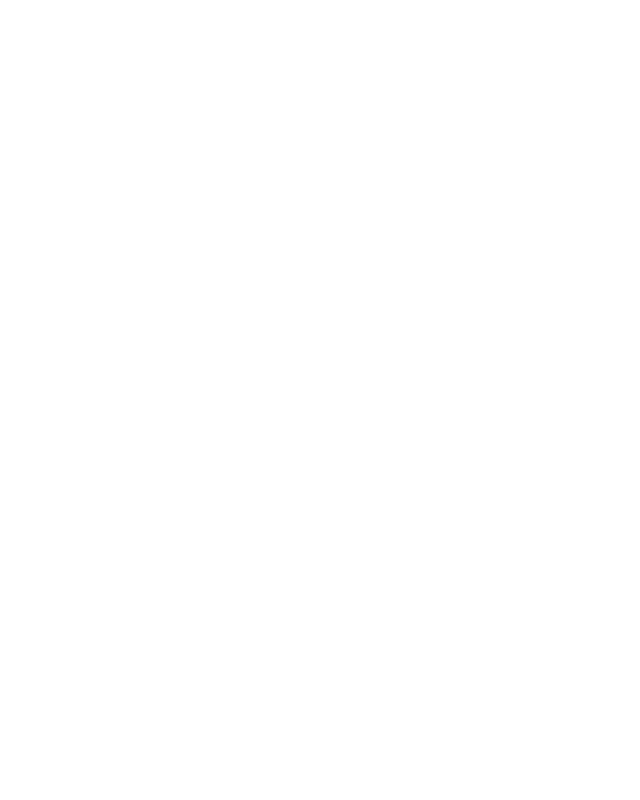
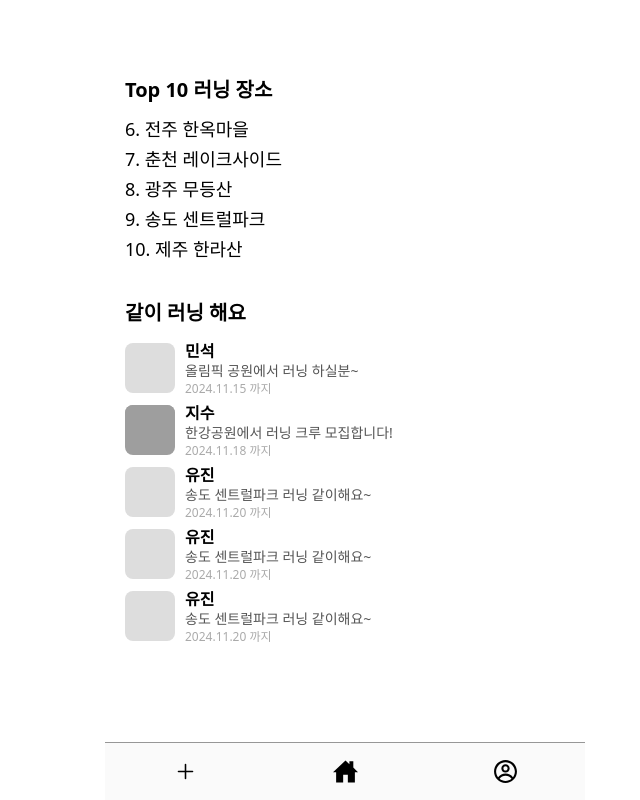
Before and after one commit to SonMinSeock/running-crew, a React (Vite) app: page / in a window 1280 px wide. Shown: the whole page, without its empty margins (295-935 px from the left). Built offline with nearby package versions, Linux system fonts and the light colour scheme; grey boxes are pictures that could not be loaded.

Commit message:
라우터 설정, 홈 화면디자인 구성

```diff
--- a/src/App.tsx
+++ b/src/App.tsx
@@ -1,5 +1,51 @@
+import { createBrowserRouter, RouterProvider } from "react-router-dom";
+import Layout from "./components/Layout";
+import Home from "./pages/Home";
+import { createGlobalStyle } from "styled-components";
+import reset from "styled-reset";
+
+const routes = [
+  {
+    path: "/",
+    element: <Layout />,
+    children: [
+      {
+        index: true,
+        element: <Home />,
+      },
+    ],
+  },
+];
+
+const router = createBrowserRouter(routes, {
+  future: {
+    v7_relativeSplatPath: true, // v7 동작 방식을 미리 활성화
+  },
+});
+
+const GlobalStyle = createGlobalStyle`
+  ${reset}
+  * {
+    box-sizing: border-box;
+  }
+  body {
+    height: 100vh;
+    font-family: system-ui, -apple-system, BlinkMacSystemFont, 'Segoe UI', Roboto, Oxygen, Ubuntu, Cantarell, 'Open Sans', 'Helvetica Neue', sans-serif;
+    #root {
+      height: 100%;
+    }
+  }
+
+
+`;
+
 function App() {
-  return <></>;
+  return (
+    <>
+      <GlobalStyle />
+      <RouterProvider router={router} />
+    </>
+  );
 }
 
 export default App;
--- /dev/null
+++ b/src/components/Layout.tsx
@@ -0,0 +1,50 @@
+import { Outlet } from "react-router-dom";
+import styled from "styled-components";
+import { IoHomeSharp, IoAdd } from "react-icons/io5";
+import { CgProfile } from "react-icons/cg";
+
+const Container = styled.div`
+  height: 100%;
+  padding-top: 80px;
+  max-width: 480px; /* 모바일 최대 너비 */
+  margin: 0 auto; /* 가운데 정렬 */
+  background-color: #fff; /* 필요에 따라 배경색 추가 */
+`;
+
+const NavBar = styled.footer`
+  position: fixed;
+  bottom: 0px;
+  width: 100%;
+  max-width: 480px; /* 모바일 최대 너비 */
+  height: 58px;
+  background-color: #fafafa;
+  border-top: 1px solid #979797;
+  display: flex;
+  justify-content: space-around;
+  align-items: center;
+  margin: 0 auto; /* 가운데 정렬 */
+  left: 50%;
+  transform: translateX(-50%); /* NavBar가 화면 중앙에 위치하도록 설정 */
+
+  & svg {
+    font-size: 25px;
+    cursor: pointer;
+  }
+`;
+
+function Layout() {
+  return (
+    <>
+      <Container>
+        <Outlet />
+        <NavBar>
+          <IoAdd />
+          <IoHomeSharp />
+          <CgProfile />
+        </NavBar>
+      </Container>
+    </>
+  );
+}
+
+export default Layout;
--- /dev/null
+++ b/src/pages/Home.tsx
@@ -0,0 +1,216 @@
+import { useState, useEffect } from "react";
+import styled, { keyframes } from "styled-components";
+
+// 슬라이드 업 애니메이션 정의
+const slideUp = keyframes`
+  0% {
+    transform: translateY(100%);
+  }
+  100% {
+    transform: translateY(0);
+  }
+`;
+
+const Section = styled.section`
+  margin: 0 20px;
+  margin-bottom: 45px;
+`;
+
+const Title = styled.h1`
+  font-size: 20px;
+  font-weight: bold;
+`;
+
+const RankContainer = styled.div`
+  position: relative;
+  overflow: hidden;
+  margin-top: 20px;
+`;
+
+const RankList = styled.div`
+  animation: ${slideUp} 0.5s ease-in-out;
+  display: flex;
+  flex-direction: column;
+  gap: 12px;
+`;
+
+const RankSpan = styled.span`
+  font-size: 18px;
+`;
+
+const Message = styled.div`
+  display: flex;
+  justify-content: center;
+  align-items: center;
+  font-size: 28px;
+  font-weight: bold;
+  margin-top: 60px;
+`;
+
+const RunningPostList = styled.div`
+  margin-top: 20px;
+  display: flex;
+  flex-direction: column;
+  gap: 10px;
+  max-height: 300px; // 기본 최대 높이
+  overflow-y: auto; // 초과 시 스크롤 활성화
+  padding-right: 10px; // 스크롤 여백 확보
+
+  // 반응형 설정
+  @media (max-width: 768px) {
+    max-height: 200px; // 태블릿 크기에서 높이 조정
+  }
+
+  @media (max-width: 480px) {
+    max-height: 150px; // 모바일 크기에서 높이 조정
+  }
+`;
+
+const RunningPost = styled.div`
+  display: flex;
+  gap: 10px;
+  height: 77px;
+
+  & .first-column {
+    width: 50px;
+    height: 50px;
+    border-radius: 8px;
+    background-color: #ddd; // 임시 배경 (이미지 없는 경우 대비)
+    overflow: hidden;
+    & img {
+      width: 100%;
+    }
+  }
+
+  & .second-column {
+    display: flex;
+    flex-direction: column;
+    justify-content: center;
+    gap: 5px;
+  }
+
+  & .username {
+    font-size: 16px;
+    font-weight: bold;
+  }
+
+  & .text {
+    font-size: 14px;
+    color: #555;
+  }
+
+  & .end-date {
+    font-size: 12px;
+    color: #aaa;
+  }
+`;
+
+const TOP_10_RUNNING_PLACE = [
+  { text: "김포 한강공원", rank: 1 },
+  { text: "올림픽 공원", rank: 2 },
+  { text: "강릉 경포대", rank: 3 },
+  { text: "대전 엑스포 공원", rank: 4 },
+  { text: "속초 설악산", rank: 5 },
+  { text: "전주 한옥마을", rank: 6 },
+  { text: "춘천 레이크사이드", rank: 7 },
+  { text: "광주 무등산", rank: 8 },
+  { text: "송도 센트럴파크", rank: 9 },
+  { text: "제주 한라산", rank: 10 },
+];
+
+const RUNNING_CREW_POSTS = [
+  {
+    username: "민석",
+    text: "올림픽 공원에서 러닝 하실분~",
+    profileUrl: null, // 이미지가 없을 때 기본 회색 배경
+    endDate: "2024.11.15",
+  },
+  {
+    username: "지수",
+    text: "한강공원에서 러닝 크루 모집합니다!",
+    profileUrl:
+      "https://images.unsplash.com/photo-1532074205216-d0e1f4b87368?w=800&auto=format&fit=crop&q=60&ixlib=rb-4.0.3&ixid=M3wxMjA3fDB8MHxzZWFyY2h8MTJ8fHVzZXIlMjBwcm9maWxlfGVufDB8fDB8fHww",
+    endDate: "2024.11.18",
+  },
+  {
+    username: "유진",
+    text: "송도 센트럴파크 러닝 같이해요~",
+    profileUrl: null,
+    endDate: "2024.11.20",
+  },
+  {
+    username: "유진",
+    text: "송도 센트럴파크 러닝 같이해요~",
+    profileUrl: null,
+    endDate: "2024.11.20",
+  },
+  {
+    username: "유진",
+    text: "송도 센트럴파크 러닝 같이해요~",
+    profileUrl: null,
+    endDate: "2024.11.20",
+  },
+];
+
+function Home() {
+  const [currentList, setCurrentList] = useState(TOP_10_RUNNING_PLACE.slice(0, 5)); // 초반 1~5위 표시
+  const [isFirstGroup, setIsFirstGroup] = useState(true); // 현재 표시 중인 그룹 트래킹
+
+  useEffect(() => {
+    const interval = setInterval(() => {
+      setIsFirstGroup((prev) => !prev); // 그룹 전환
+      setCurrentList(
+        isFirstGroup
+          ? TOP_10_RUNNING_PLACE.slice(5, 10) // 6~10위
+          : TOP_10_RUNNING_PLACE.slice(0, 5) // 1~5위
+      );
+    }, 5000); // 5초마다 전환
+
+    return () => clearInterval(interval); // 컴포넌트 언마운트 시 interval 정리
+  }, [isFirstGroup]);
+
+  return (
+    <>
+      <Section>
+        <Title>Top 10 러닝 장소</Title>
+        <RankContainer>
+          <RankList key={isFirstGroup ? "group1" : "group2"}>
+            {currentList.map((place) => (
+              <RankSpan key={place.text}>
+                {place.rank}. {place.text}
+              </RankSpan>
+            ))}
+          </RankList>
+        </RankContainer>
+      </Section>
+      <Section>
+        <Title>같이 러닝 해요</Title>
+        {RUNNING_CREW_POSTS.length === 0 ? (
+          <Message>생성한 러닝 크루 없습니다.</Message>
+        ) : (
+          <RunningPostList>
+            {RUNNING_CREW_POSTS.map((post, index) => (
+              <RunningPost key={index}>
+                <div
+                  className="first-column"
+                  style={{
+                    backgroundImage: post.profileUrl ? `url(${post.profileUrl})` : "none",
+                  }}
+                >
+                  {post.profileUrl && <img src={post.profileUrl} />}
+                </div>
+                <div className="second-column">
+                  <span className="username">{post.username}</span>
+                  <span className="text">{post.text}</span>
+                  <span className="end-date">{post.endDate} 까지</span>
+                </div>
+              </RunningPost>
+            ))}
+          </RunningPostList>
+        )}
+      </Section>
+    </>
+  );
+}
+
+export default Home;
```
Also changed, not shown: package.json (+6 -1 lines), 1 other file (tests, documents, lock files or other folders).
